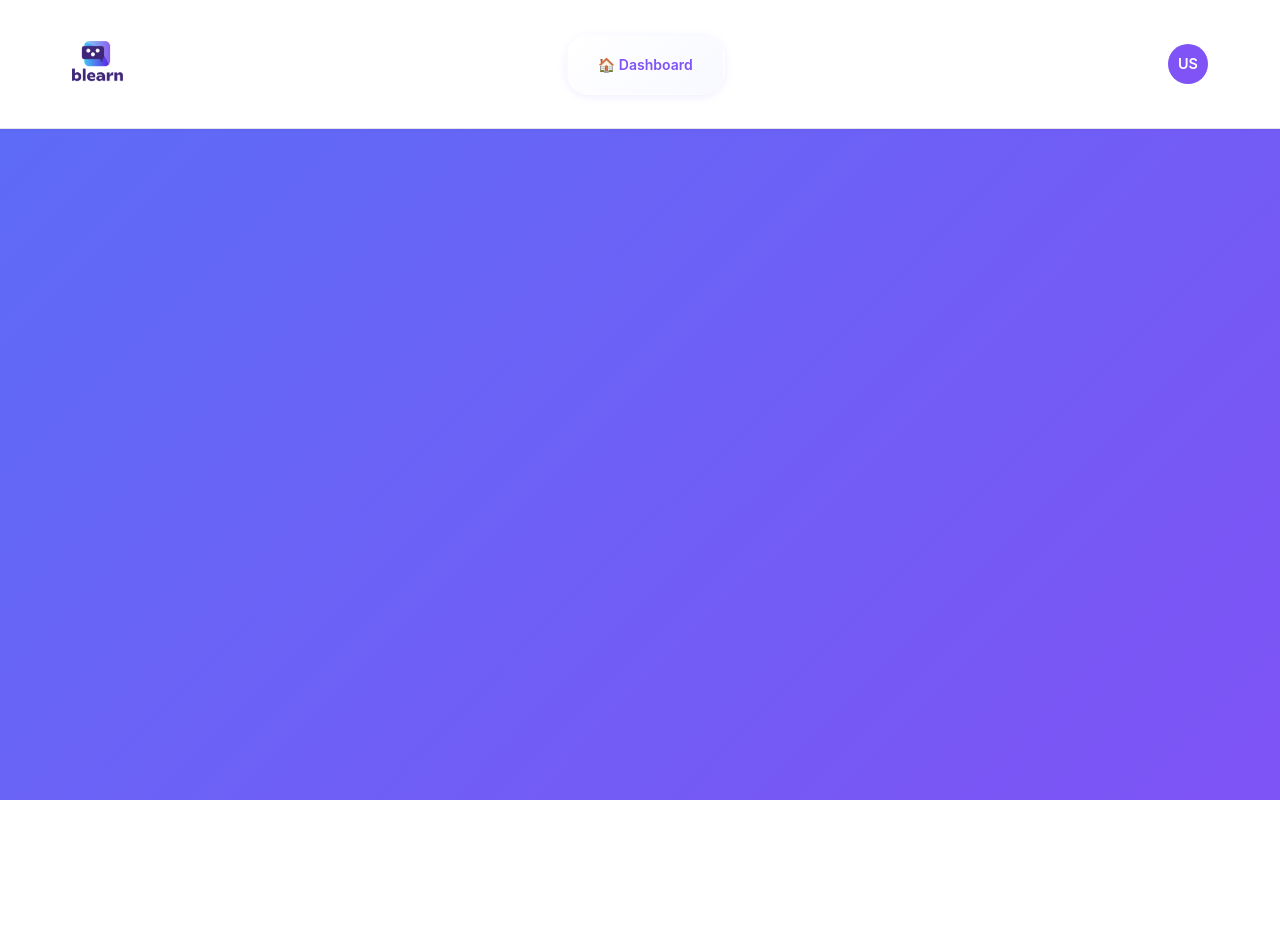
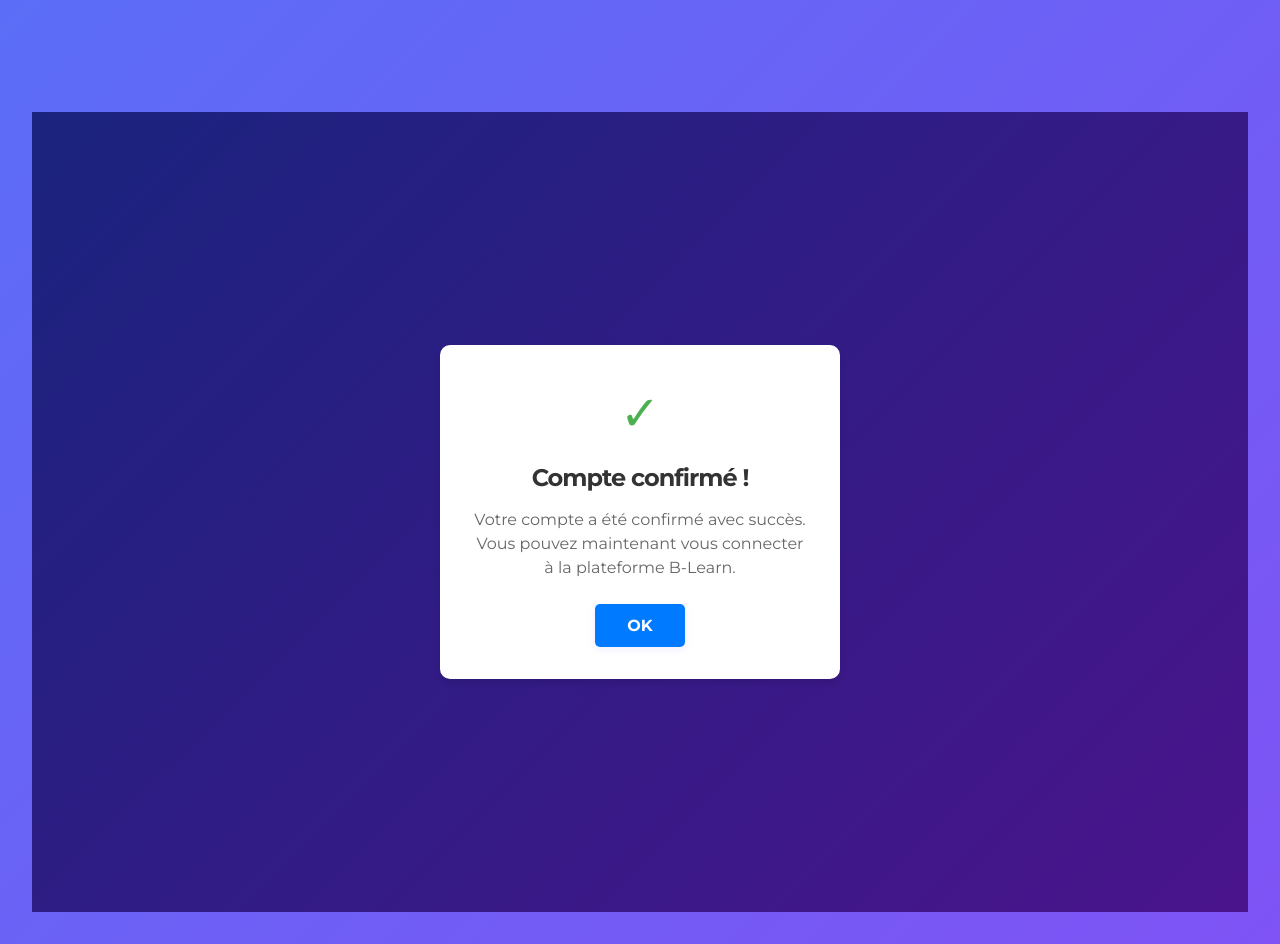
Before and after one commit to Mauro9393/B-Learn_webapp, a React (Vite) app in the folder frontend/: page /confirmation in a window 1280 px wide. Before the commit this address had no page. Before the commit the page ends 800 px from the top, so only its background shows below. Built offline with nearby package versions, Linux system fonts and the light colour scheme.

Commit message:
fix confirmation

```diff
--- a/frontend/src/App.tsx
+++ b/frontend/src/App.tsx
@@ -14,12 +14,16 @@
 import AllStudentList from './AllStudentList';
 import Analysis from './Analysis';
 import ChooseYourPw from './ChooseYourPw';
+import Confirmation from './Confirmation';
 import './App.css'
 
 function AppLayout() {
   const location = useLocation();
-  // Nascondi header su login e inscription
-  const hideHeader = location.pathname === '/' || location.pathname === '/login' || location.pathname === '/inscription';
+  // Nascondi header su login, inscription e confirmation
+  const hideHeader = location.pathname === '/' ||
+                    location.pathname === '/login' ||
+                    location.pathname === '/inscription' ||
+                    location.pathname === '/confirmation';
   return (
     <>
       {!hideHeader && <HeaderMenu />}
@@ -40,6 +44,7 @@
         <Route path="/all-student-list" element={<AllStudentList />} />
         <Route path="/analysis" element={<Analysis />} />
         <Route path="/choose-password" element={<ChooseYourPw />} />
+        <Route path="/confirmation" element={<Confirmation />} />
       </Routes>
     </>
   );
--- /dev/null
+++ b/frontend/src/Confirmation.tsx
@@ -0,0 +1,28 @@
+import React, { useEffect } from 'react';
+import { useNavigate } from 'react-router-dom';
+import './assets/css/confirmation.css';
+
+const Confirmation = () => {
+  const navigate = useNavigate();
+
+  const handleOK = () => {
+    navigate('/login');
+  };
+
+  return (
+    <div className="confirmation-page">
+      <div className="confirmation-container">
+        <div className="confirmation-icon">✓</div>
+        <h1 className="confirmation-title">Compte confirmé !</h1>
+        <p className="confirmation-message">
+          Votre compte a été confirmé avec succès. Vous pouvez maintenant vous connecter à la plateforme B-Learn.
+        </p>
+        <button className="confirmation-button" onClick={handleOK}>
+          OK
+        </button>
+      </div>
+    </div>
+  );
+};
+
+export default Confirmation;
--- /dev/null
+++ b/frontend/src/assets/css/confirmation.css
@@ -0,0 +1,60 @@
+.confirmation-page {
+    min-height: 100vh;
+    display: flex;
+    align-items: center;
+    justify-content: center;
+    background: linear-gradient(135deg, #1a237e 0%, #4a148c 100%);
+    padding: 20px;
+}
+
+.confirmation-container {
+    background: white;
+    padding: 2rem;
+    border-radius: 10px;
+    text-align: center;
+    max-width: 400px;
+    width: 90%;
+    box-shadow: 0 4px 6px rgba(0, 0, 0, 0.1);
+}
+
+.confirmation-icon {
+    font-size: 3rem;
+    margin-bottom: 1rem;
+    color: #4CAF50;
+}
+
+.confirmation-title {
+    font-size: 1.5rem;
+    color: #333;
+    margin-bottom: 1rem;
+}
+
+.confirmation-message {
+    color: #666;
+    margin-bottom: 1.5rem;
+    line-height: 1.5;
+}
+
+.confirmation-button {
+    padding: 0.75rem 2rem;
+    background: #007bff;
+    color: white;
+    border: none;
+    border-radius: 5px;
+    font-size: 1rem;
+    cursor: pointer;
+    transition: background-color 0.3s ease;
+}
+
+.confirmation-button:hover {
+    background: #0056b3;
+}
+
+@media (max-width: 480px) {
+    .confirmation-container {
+        padding: 1.5rem;
+    }
+    .confirmation-title {
+        font-size: 1.3rem;
+    }
+}
```
Also changed, not shown: 1 other file (tests, documents, lock files or other folders).
